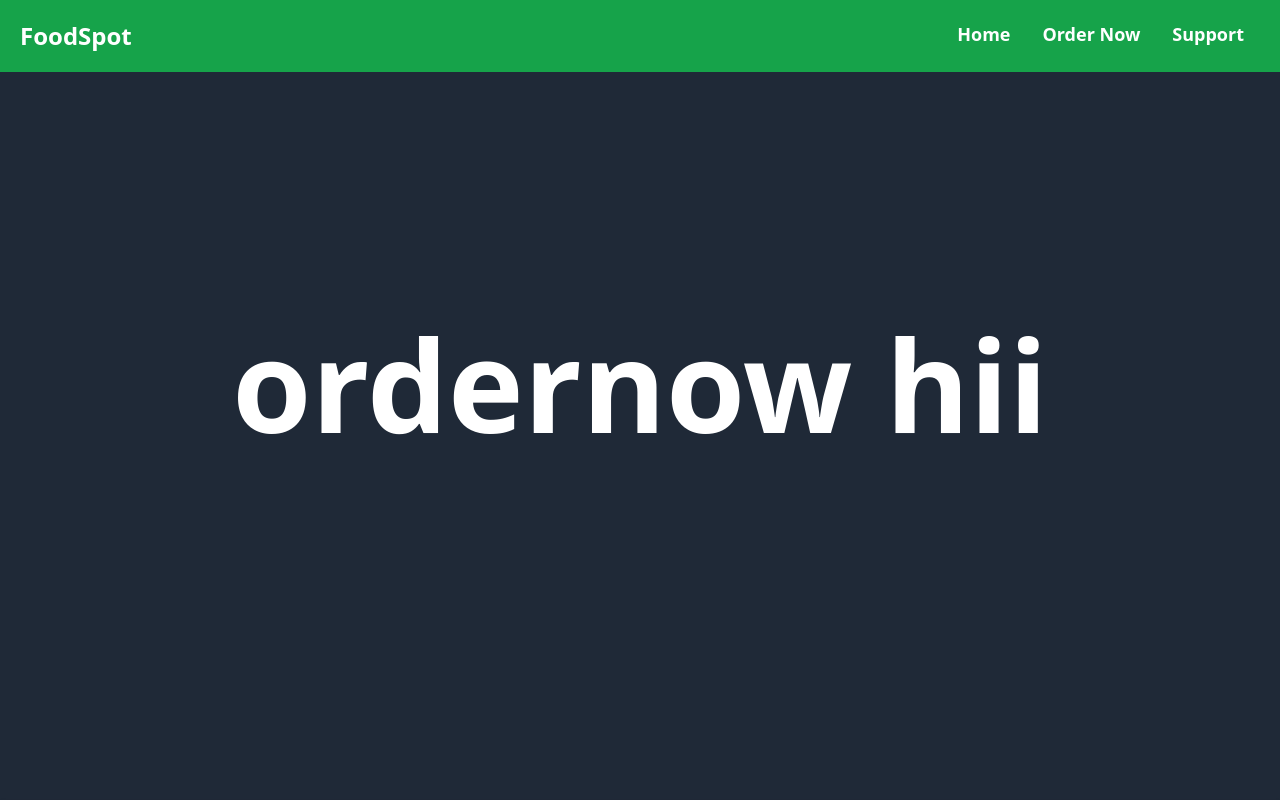
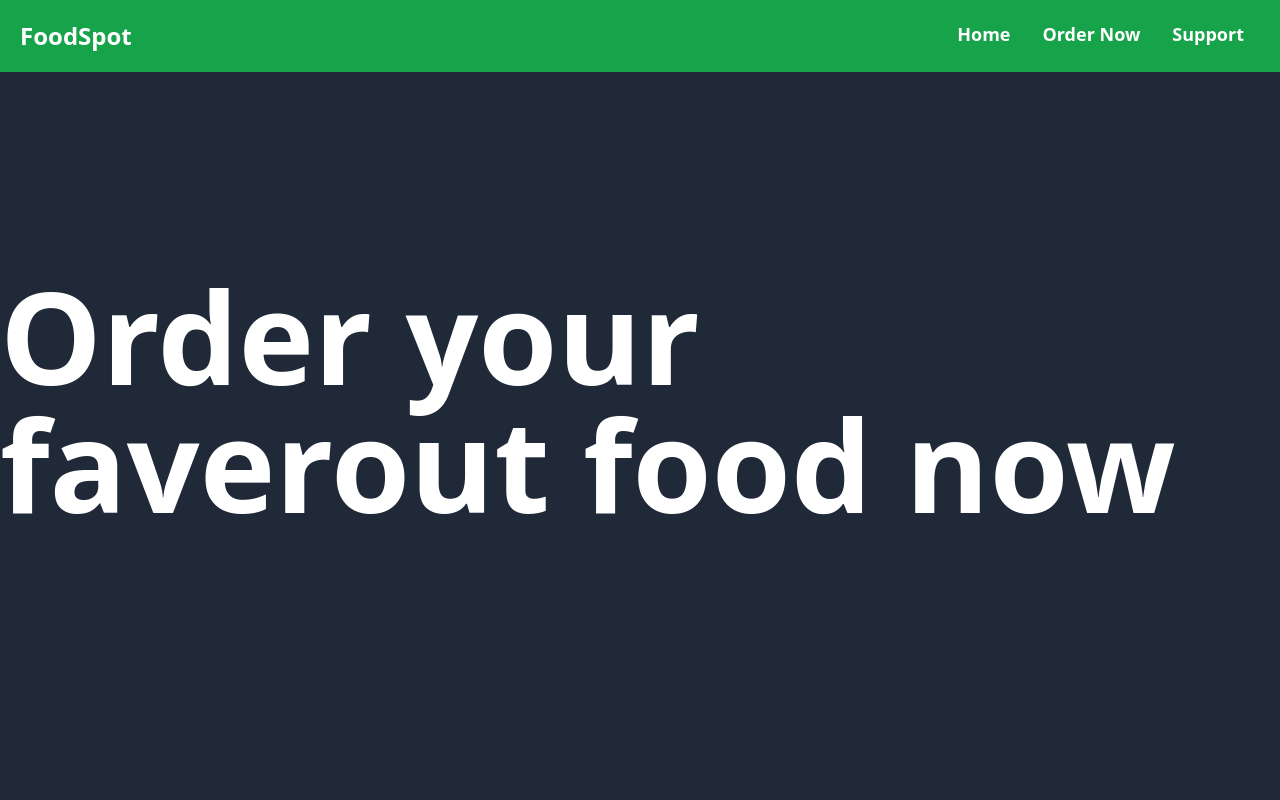
Before and after one commit to Droomiweb/momos, a Next.js app: page /ordernow in a window 1280 px wide. Shown: the top 800 px of the page. Built offline with nearby package versions, Linux system fonts and the light colour scheme.

Commit message:
22jul order page creation

```diff
--- /dev/null
+++ b/app/ordernow/page.js
@@ -0,0 +1,13 @@
+export default function Order(params) {
+    return(
+        <>
+                  <div className="flex justify-center items-center h-screen">
+                <div className="flex justify-center items-center">
+                    <h1 className="font-extrabold text-9xl">Order your faverout food now</h1>
+
+                </div>
+            </div>
+
+        </>
+    )
+};
```
Also changed, not shown: app/orderNow/page.js (deleted, +0 -7 lines), app/ordernow/order.js (added).
